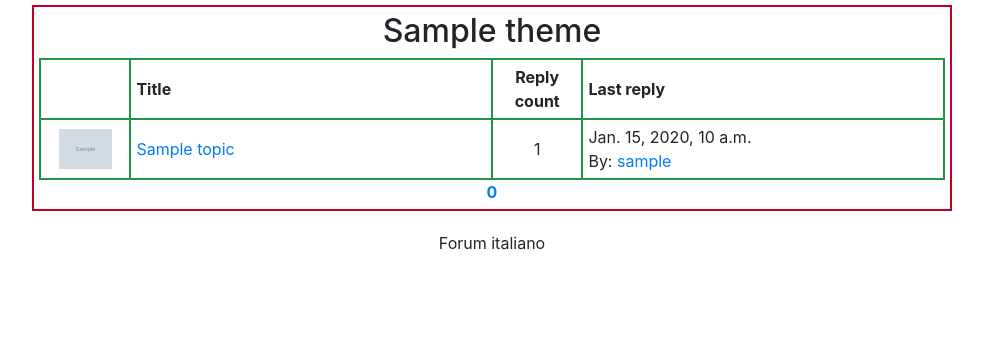
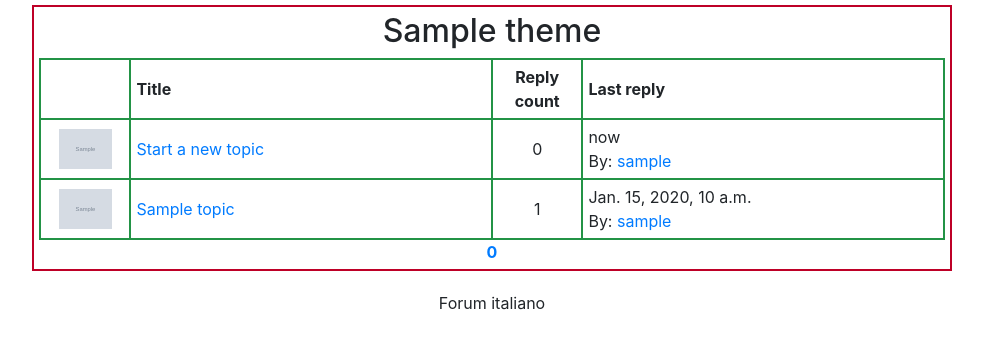
Before and after one commit to ArturBa/CS50-s-Web-Programming-with-Python-and-JavaScript, a Django app: page /theme/1 in a window 1280 px wide. Shown: the part 157-506 px from the top of the page, without its empty margins (148-1131 px from the left). Run offline with Django 3.2, Linux system fonts and the light colour scheme; a user stored in the database is signed in; tables that the repository leaves empty hold one stand-in row (values such as "Sample post"); grey boxes marked "Sample" are stand-in pictures; style sheets or scripts are compiled from the project's sources; some libraries are stand-ins or nearby versions.

Commit message:
Add theme view. Fix add new topic

```diff
--- a/final/forum/static/forum/js/new-topic.js
+++ b/final/forum/static/forum/js/new-topic.js
@@ -6,9 +6,7 @@ $(document).ready(function () {
             url: '/add-topic/',
             data: $(this).serialize(),
             success: function (data) {
-                const json = $.parseJSON(data);
-                console.log(json)
-                location.pathname = `topic/${json.topic_id}`;
+                location.pathname = `topic/${data.topic_id}`;
             }
         })
     })
--- a/final/forum/static/forum/js/theme.js
+++ b/final/forum/static/forum/js/theme.js
@@ -7,7 +7,7 @@ function set_scroll() {
     const max_page = Number($('#max-page').html());
     const page = get_curr_loc();
     const scroll = $('#post-scroller')
-    const theme = get_topic_id();
+    const theme = get_theme_id();
 
     if (page > 2) {
         scroll.append(`<a href='/theme/${theme}' class='page-scroll' id='page-0'>0 ...</a>`)
@@ -32,6 +32,6 @@ function get_curr_loc() {
     return Number(params.get('page') ? params.get('page') : 0);
 }
 
-function get_topic_id() {
+function get_theme_id() {
     return Number($('#theme-id').html());
 }
--- a/final/forum/static/forum/style/topic.css
+++ b/final/forum/static/forum/style/topic.css
@@ -1,41 +1,23 @@
 .topic {
   width: 100%;
   border: #be0027 solid 2px;
-    padding: 5px;
-}
-
+  padding: 5px; }
   .topic .user {
-    width: 20%;
-}
-
+    width: 20%; }
   .topic .body {
-    position: relative;
-}
-
+    position: relative; }
     .topic .body .votes {
       position: absolute;
       top: 10px;
-    right: 10px;
-}
-
+      right: 10px; }
       .topic .body .votes .votes-form {
-    display: inline-block;
-}
-
+        display: inline-block; }
     .topic .body .date {
       font-style: italic;
-    font-size: small;
-}
+      font-size: small; }
 
 #new-post {
-    position: relative;
-}
-
-#new-post button {
-    position: absolute;
-    bottom: 10px;
-    right: 10px;
-}
+  padding: 20px; }
 
 .page-scroll {
   margin: 10px; }
--- a/final/forum/static/forum/style/topic.scss
+++ b/final/forum/static/forum/style/topic.scss
@@ -30,13 +30,7 @@
 }
 
 #new-post {
-  position: relative;
-
-  button {
-    position: absolute;
-    bottom: 10px;
-    right: 10px;
-  }
+  padding: 20px;
 }
 
 .page-scroll {
--- a/final/forum/templates/forum/theme.html
+++ b/final/forum/templates/forum/theme.html
@@ -6,8 +6,8 @@
 {% endblock %}
 
 {% block head %}
-    <link rel="stylesheet" href="{% static 'forum/style/theme.css' %}"/>
     <link rel="stylesheet" href="{% static 'forum/style/index.css' %}"/>
+    <link rel="stylesheet" href="{% static 'forum/style/topic.css' %}"/>
     <script src="{% static 'forum/js/theme.js' %}"></script>
 {% endblock %}
 
@@ -36,6 +36,28 @@
             </thead>
 
             <tbody>
+            {% if request.user.is_authenticated %}
+                <tr class="new-topic">
+                    <td class="topic-icon">
+                        <img src="{{ theme.icon }}" alt="{{ theme.title }}">
+                    </td>
+                    <td class="title">
+                        <a href="{% url 'new-topic' %}{{ theme.id }}">Start a new topic</a>
+                    </td>
+                    <td class="reply-count">
+                        0
+                    </td>
+                    <td class="last-post">
+                        <div class="date">
+                            now
+                        </div>
+                        <div class="user">
+                            By: <a href=" {% url 'user' %}{{ request.user.username }}">
+                            {{ request.user.username }}</a>
+                        </div>
+                    </td>
+                </tr>
+            {% endif %}
             {% for topic in topics %}
                 <tr>
                     <td class="topic-icon">
@@ -63,9 +85,7 @@
 
         <div id="post-scroller">
             <div style="opacity: 0; height: 0" id="max-page">{{ max_page }}</div>
-            <div style="opacity: 0; height: 0" id="theme-id">{{ topic.id }}</div>
+            <div style="opacity: 0; height: 0" id="theme-id">{{ theme.id }}</div>
         </div>
     </div>
-
-
 {% endblock %}
--- a/final/forum/urls.py
+++ b/final/forum/urls.py
@@ -14,6 +14,7 @@ urlpatterns = [
     path('login/', utils.login_auth, name='login'),
     path('logout/', utils.logout_auth, name='logout'),
     path('register/', views.register_view, name='register'),
+    path('new-topic/', views.new_topic_view, name='new-topic'),
     path('new-topic/<int:theme_id>', views.new_topic_view, name='new-topic'),
     path('add-topic/', utils.add_topic, name='add-topic'),
     path("theme/", views.theme_view, name="theme"),
--- a/final/forum/utils.py
+++ b/final/forum/utils.py
@@ -1,6 +1,6 @@
 from django.contrib.auth import authenticate, login, logout
 from django.contrib.auth.decorators import login_required
-from django.http import HttpResponse
+from django.http import HttpResponse, JsonResponse
 
 from .forms import *
 from .models import *
@@ -65,4 +65,4 @@ def add_topic(request):
     fuser = ForumUser.objects.get(user=request.user)
     topic_obj = Topic.objects.create(theme_id=theme_id, title=topic)
     Post.objects.create(topic=topic_obj, user=fuser, message=message)
-    return HttpResponse({'msg': 'Post added', 'topic_id': topic_obj.id}, status=200)
+    return JsonResponse(status=200, data={'msg': 'Post added', 'topic_id': topic_obj.id})
--- a/final/forum/views.py
+++ b/final/forum/views.py
@@ -36,10 +36,14 @@ def topic(request, topic_id):
     try:
         if len(Post.objects.filter(topic_id=topic_id).all()[page * 10: page * 10 + 10]) == 0:
             return HttpResponseRedirect(reverse(f'topic', kwargs={'topic_id': topic_id}))
+        max_page = int(Post.objects.filter(topic_id=topic_id).count() / 10)
+        # Check if not multiple value of 10
+        if int(Post.objects.filter(topic_id=topic_id).count() % 10) == 0:
+            max_page -= 1
         context = {
             'topic': Topic.objects.get(id=topic_id),
             'posts': Post.objects.filter(topic_id=topic_id).all()[page * 10: page * 10 + 10],
-            'max_page': int(Post.objects.filter(topic_id=topic_id).count() / 10)
+            'max_page': max_page
         }
         return render(request, 'forum/topic.html', context)
     except Exception as e:
@@ -70,11 +74,15 @@ def theme_view(request, theme_id):
         page = 0
     try:
         if len(Topic.objects.filter(theme_id=theme_id).all()[page * 10: page * 10 + 10]) == 0:
+            print(f'no topic found {len(Topic.objects.filter(theme_id=theme_id).all())}')
             return HttpResponseRedirect(reverse(f'theme', kwargs={'theme_id': theme_id}))
+        max_page = int(Topic.objects.filter(theme_id=theme_id).count() / 10)
+        if int(Topic.objects.filter(theme_id=theme_id).count() % 10) == 0:
+            max_page -= 1
         context = {
             'theme': Theme.objects.get(id=theme_id),
             'topics': Topic.objects.filter(theme_id=theme_id).all()[page * 10: page * 10 + 10],
-            'max_page': int(Topic.objects.filter(theme_id=theme_id).count() / 10)
+            'max_page': max_page
         }
         return render(request, 'forum/theme.html', context)
     except Exception as e:
```
Also changed, not shown: final/forum/static/forum/style/new-topic.css (added, +9 -0 lines), final/forum/templates/forum/topic.html (+4 -4 lines), final/forum/static/forum/style/theme.scss (deleted). Lines whose indentation alone changed are shown as unchanged.
